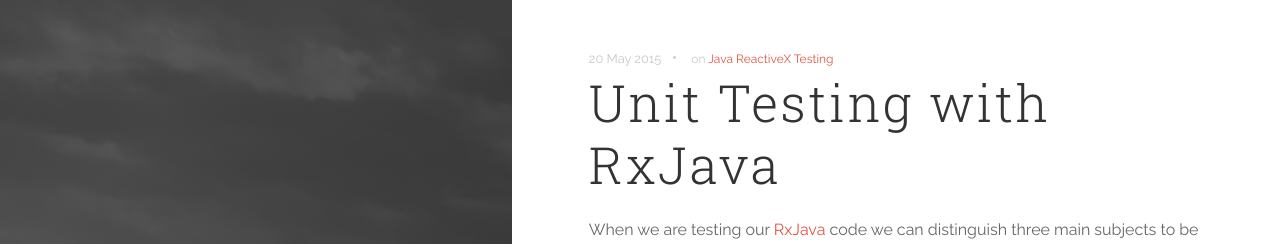
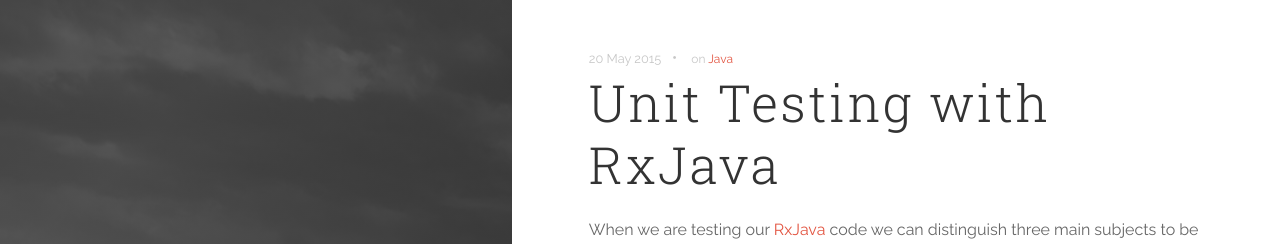
Before and after one commit to Axxiss/axxiss.github.io, a Jekyll site: the page built from _posts/2015-05-20-unit-testing-rxjava.md, in a window 1280 px wide and 900 px high. Shown: the top 244 px of the window. Built offline with Jekyll 4.4.1, drawn with Linux system fonts in a browser that asks for light colours; nearby versions of some CDN libraries; comment, search, counter and statistics services are not loaded.

Commit message:
Use one tag per post

```diff
--- a/_posts/2015-05-20-unit-testing-rxjava.md
+++ b/_posts/2015-05-20-unit-testing-rxjava.md
@@ -3,10 +3,7 @@
 title: "Unit Testing with RxJava"
 date: 2015-05-20
 comments: true
-tags:
- - Java
- - ReactiveX
- - Testing
+tags: Java
 ---
 When we are testing our [RxJava][1] code we can distinguish three main subjects to be tested:
 
```
Also changed, not shown: _posts/2013-11-30-contact-form-parse.md (+1 -1 lines).
